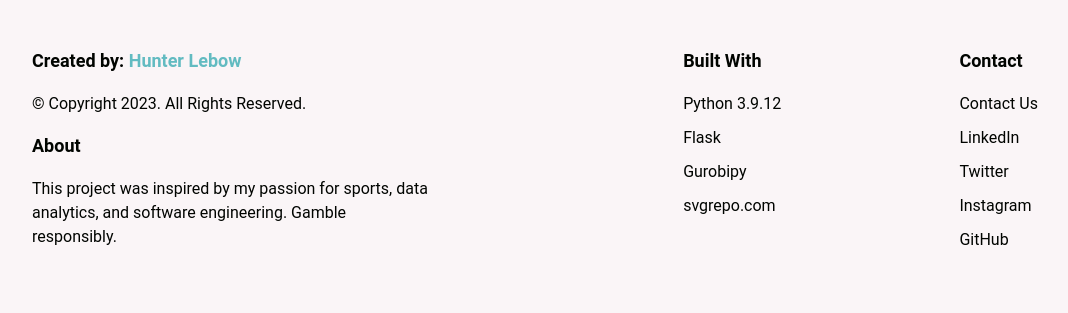
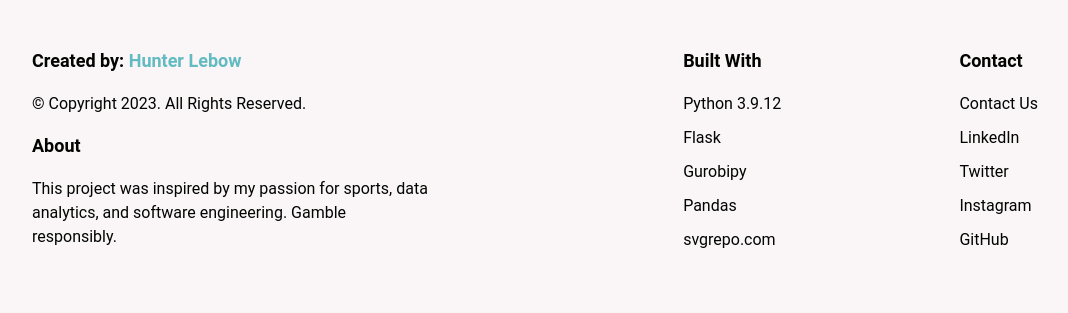
Before and after one commit to hunterlebow/DraftKings-NBA-Fantasy-Showdown-Beta, a Flask app: page / in a window 1280 px wide. Shown: the part 1472-1785 px from the top of the page, without its empty margins (32-1100 px from the left). Run offline with Flask 2, Linux system fonts and the light colour scheme.

Commit message:
footer edit

```diff
--- a/templates/index.html
+++ b/templates/index.html
@@ -107,6 +107,7 @@
           <li><a href="https://www.python.org" target="_blank">Python 3.9.12</a></li>
           <li><a href="https://pypi.org/project/Flask/" target="_blank">Flask</a></li>
           <li><a href="https://www.gurobi.com/documentation/" target="_blank">Gurobipy</a></li>
+          <li><a href="https://pypi.org/project/pandas/" target="_blank">Pandas</a></li>
           <li><a href="https://www.svgrepo.com" target="_blank">svgrepo.com</a></li>
         </ul>
       </div>
```
